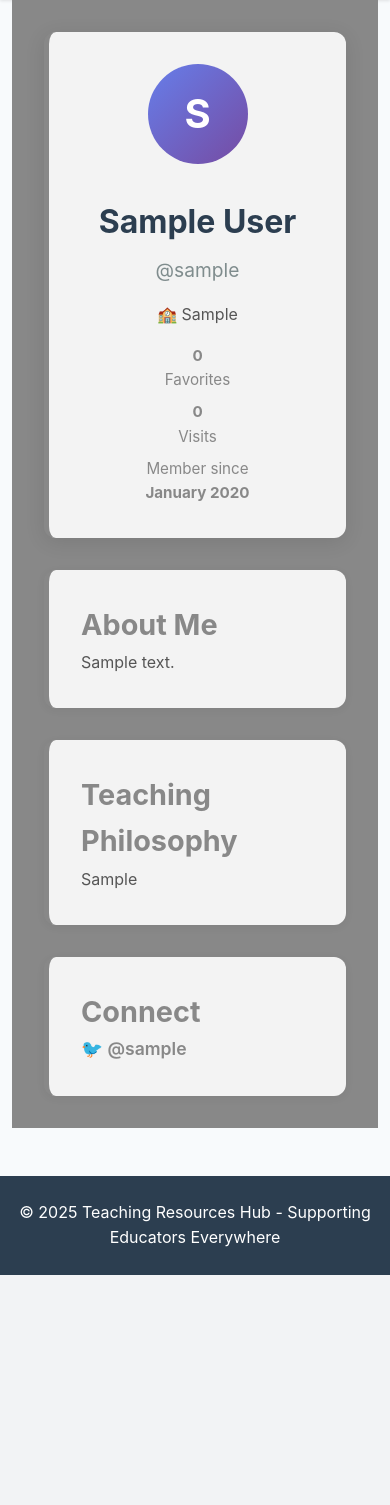
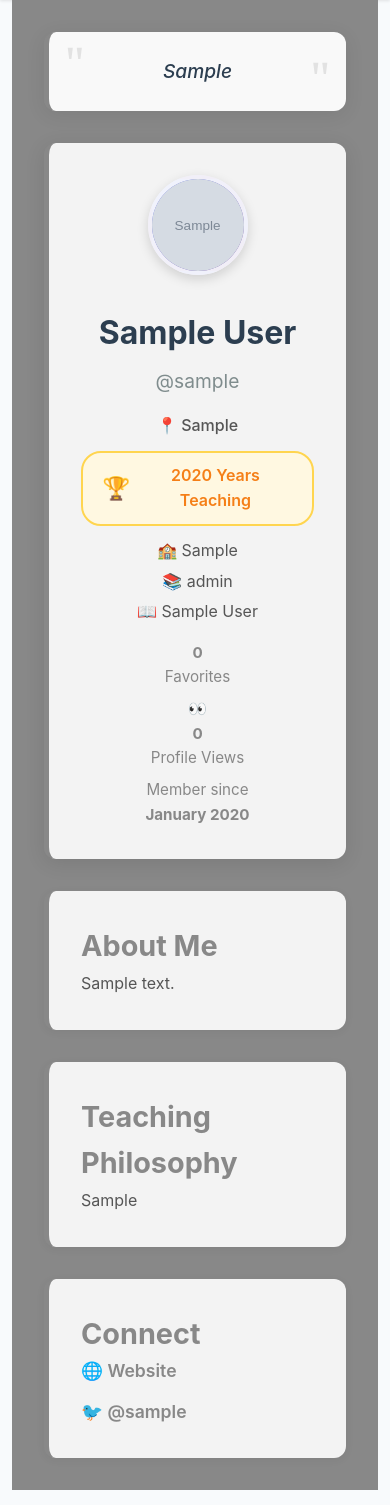
Before and after one commit to Kooltuo75/teaching-resources-hub, a Flask app: a page that uses app/templates/profile/profile.html in a window 390 px wide. Shown: the part 222-1727 px from the top of the page. Before the commit the page ends 1497 px from the top, so only its background shows below. Run offline with Flask 3, Linux system fonts and the light colour scheme; tables that the repository leaves empty hold one stand-in row (values such as "Sample post"); grey boxes marked "Sample" are stand-in pictures.

Commit message:
Phase 1 COMPLETE: Teacher Room enhancements - profile display
✅ ALL Phase 1 'Quick Wins' Features Implemented!

Profile Display Updates:
━━━━━━━━━━━━━━━━━━━━━━━━━━━━━━━━━━━━━
✨ Profile Pictures
   - Display uploaded photos in circular frame
   - Fallback to letter avatar
   - Beautiful border and shadow

💬 Favorite Quote Banner
   - Prominent display at top of profile
   - Stylized with quotation marks
   - Responsive design

🎓 Years Teaching Badge
   - Color-coded by experience:
     🌱 0-3 years (Green - New Teacher)
     📘 4-10 years (Blue - Experienced)
     🎖️ 11-20 years (Purple - Veteran)
     🏆 20+ years (Gold - Master Educator)
   - Beautiful badge with icon

📍 Location Display
   - City, State format with emoji
   - Helps teachers connect locally

🔒 Privacy Controls
   - profile_public enforcement
   - show_favorites_public setting
   - Private profiles blocked for non-auth users

⭐ Enhanced Favorites
   - Show ALL favorites (not just 12!)
   - Personal notes support
   - Respects privacy settings
   - Favorited date tracking

👀 Improved Visitor Counter
   - Eye emoji indicator
   - Better styling

Backend:
━━━━━━━━━━━━━━━━━━━━━━━━━━━━━━━━━━━━━
- Privacy enforcement in routes
- is_own_profile moved to prevent duplication
- ALL favorites loaded (removed limit)
- Personal notes attached to favorites
- Created uploads directory structure
- Added .gitignore rules for uploads

CSS & UX:
━━━━━━━━━━━━━━━━━━━━━━━━━━━━━━━━━━━━━
- Quote banner with Georgia serif font
- Experience badge color system
- Avatar image circular crop
- Responsive mobile styles
- Smooth transitions and shadows

Phase 1 Status: 100% COMPLETE! 🎉
Next: Deploy and test, then begin Phase 2

```diff
--- a/app/profile_routes.py
+++ b/app/profile_routes.py
@@ -36,6 +36,14 @@ def register_profile_routes(bp):
             flash(f'User {username} not found.', 'error')
             return redirect(url_for('main.index'))
 
+        # Check privacy settings
+        if not user.profile_public and not current_user.is_authenticated:
+            flash('This profile is private. Please log in to view it.', 'error')
+            return redirect(url_for('main.index'))
+
+        # Check if viewing own profile
+        is_own_profile = current_user.is_authenticated and current_user.id == user.id
+
         # Record profile visit if not viewing own profile
         try:
             if current_user.is_authenticated and current_user.id != user.id:
@@ -54,22 +62,25 @@ def register_profile_routes(bp):
             logger.debug(f"Could not record profile visit: {e}")
             db.session.rollback()
 
-        # Get user's favorites
-        try:
-            user_favorites = Favorite.query.filter_by(user_id=user.id).order_by(Favorite.added_at.desc()).limit(12).all()
-        except Exception as e:
-            logger.debug(f"Could not load favorites: {e}")
-            user_favorites = []
+        # Get user's favorites (ALL of them, not just 12!)
+        favorited_resources = []
+        if user.show_favorites_public or is_own_profile:
+            try:
+                user_favorites = Favorite.query.filter_by(user_id=user.id).order_by(Favorite.created_at.desc()).all()
+            except Exception as e:
+                logger.debug(f"Could not load favorites: {e}")
+                user_favorites = []
 
-        # Get full resource details for favorites
-        all_resources = ResourceService.get_all_resources_flat()
-        resources_dict = {r['name']: r for r in all_resources}
+            # Get full resource details for favorites
+            all_resources = ResourceService.get_all_resources_flat()
+            resources_dict = {r['name']: r for r in all_resources}
 
-        favorited_resources = []
-        for fav in user_favorites:
-            if fav.resource_name in resources_dict:
-                resource = resources_dict[fav.resource_name].copy()
-                favorited_resources.append(resource)
+            for fav in user_favorites:
+                if fav.resource_name in resources_dict:
+                    resource = resources_dict[fav.resource_name].copy()
+                    resource['personal_note'] = fav.personal_note  # Add user's note
+                    resource['favorited_at'] = fav.created_at
+                    favorited_resources.append(resource)
 
         # Get profile statistics
         try:
@@ -96,8 +107,6 @@ def register_profile_routes(bp):
         except Exception as e:
             logger.debug(f"Could not load recent visitors: {e}")
             visitor_users = []
-
-        is_own_profile = current_user.is_authenticated and current_user.id == user.id
 
         return render_template(
             'profile/profile.html',
--- a/app/templates/profile/profile.html
+++ b/app/templates/profile/profile.html
@@ -11,32 +11,60 @@
 ">
     <div class="profile-container">
         <!-- Profile Header -->
+        <!-- Favorite Quote Banner -->
+        {% if profile_user.favorite_quote %}
+        <div class="quote-banner" style="border-color: {{ profile_user.accent_color }};">
+            <span class="quote-mark left">"</span>
+            <p class="quote-text">{{ profile_user.favorite_quote }}</p>
+            <span class="quote-mark right">"</span>
+        </div>
+        {% endif %}
+
         <div class="profile-header" style="border-color: {{ profile_user.accent_color }};">
             <div class="profile-avatar">
+                {% if profile_user.profile_picture %}
+                <img src="{{ profile_user.profile_picture }}" alt="{{ profile_user.display_name or profile_user.username }}" class="avatar-image">
+                {% else %}
                 {{ profile_user.username[0].upper() }}
+                {% endif %}
             </div>
             <div class="profile-info">
                 <h1 class="profile-name">{{ profile_user.display_name or profile_user.username }}</h1>
                 <p class="profile-username">@{{ profile_user.username }}</p>
 
+                {% if profile_user.location %}
+                <p class="profile-location">📍 {{ profile_user.location }}</p>
+                {% endif %}
+
+                <!-- Years Teaching Badge -->
+                {% if profile_user.years_teaching %}
+                <div class="experience-badge {% if profile_user.years_teaching >= 20 %}master{% elif profile_user.years_teaching >= 11 %}veteran{% elif profile_user.years_teaching >= 4 %}experienced{% else %}new-teacher{% endif %}">
+                    <span class="badge-icon">
+                        {% if profile_user.years_teaching >= 20 %}🏆{% elif profile_user.years_teaching >= 11 %}🎖️{% elif profile_user.years_teaching >= 4 %}📘{% else %}🌱{% endif %}
+                    </span>
+                    <span class="badge-text">{{ profile_user.years_teaching }} Year{% if profile_user.years_teaching != 1 %}s{% endif %} Teaching</span>
+                </div>
+                {% endif %}
+
                 {% if profile_user.school %}
                 <p class="profile-school">🏫 {{ profile_user.school }}</p>
                 {% endif %}
 
-                {% if profile_user.grade_levels %}
-                <p class="profile-grades">📚 {{ profile_user.grade_levels }}</p>
+                {% if profile_user.grade_level %}
+                <p class="profile-grades">📚 {{ profile_user.grade_level }}</p>
                 {% endif %}
 
-                {% if profile_user.subjects %}
-                <p class="profile-subjects">📖 {{ profile_user.subjects }}</p>
+                {% if profile_user.subjects_taught %}
+                <p class="profile-subjects">📖 {{ profile_user.subjects_taught }}</p>
                 {% endif %}
 
                 <div class="profile-stats">
                     <span class="stat-item" style="color: {{ profile_user.accent_color }};">
                         <strong>{{ total_favorites }}</strong> Favorites
                     </span>
-                    <span class="stat-item" style="color: {{ profile_user.accent_color }};">
-                        <strong>{{ total_visits }}</strong> Visits
+                    <span class="stat-item visitor-counter-stat" style="color: {{ profile_user.accent_color }};">
+                        <span class="counter-icon">👀</span>
+                        <strong>{{ total_visits }}</strong> Profile Views
                     </span>
                     <span class="stat-item" style="color: {{ profile_user.accent_color }};">
                         Member since <strong>{{ profile_user.created_at.strftime('%B %Y') }}</strong>
@@ -116,12 +144,12 @@
             {% endif %}
 
             <!-- Contact/Links Section -->
-            {% if profile_user.website_url or profile_user.twitter_handle %}
+            {% if profile_user.website or profile_user.twitter_handle %}
             <div class="profile-section" style="border-color: {{ profile_user.accent_color }};">
                 <h2 style="color: {{ profile_user.accent_color }};">Connect</h2>
                 <div class="profile-links">
-                    {% if profile_user.website_url %}
-                    <a href="{{ profile_user.website_url }}" target="_blank" rel="noopener noreferrer" class="profile-link" style="color: {{ profile_user.accent_color }};">
+                    {% if profile_user.website %}
+                    <a href="{{ profile_user.website }}" target="_blank" rel="noopener noreferrer" class="profile-link" style="color: {{ profile_user.accent_color }};">
                         🌐 Website
                     </a>
                     {% endif %}
@@ -160,6 +188,122 @@
 .profile-container {
     max-width: 1200px;
     margin: 0 auto;
+}
+
+/* Favorite Quote Banner */
+.quote-banner {
+    background: rgba(255,255,255,0.95);
+    border-radius: 12px;
+    padding: 2rem 3rem;
+    margin-bottom: 2rem;
+    text-align: center;
+    border-left: 5px solid;
+    box-shadow: 0 4px 20px rgba(0,0,0,0.08);
+    position: relative;
+}
+
+.quote-mark {
+    font-size: 4rem;
+    opacity: 0.2;
+    font-family: Georgia, serif;
+    line-height: 1;
+}
+
+.quote-mark.left {
+    position: absolute;
+    left: 1rem;
+    top: 0.5rem;
+}
+
+.quote-mark.right {
+    position: absolute;
+    right: 1rem;
+    bottom: 0.5rem;
+}
+
+.quote-text {
+    font-size: 1.5rem;
+    font-style: italic;
+    color: #2c3e50;
+    margin: 0;
+    font-weight: 500;
+    line-height: 1.6;
+}
+
+/* Profile Avatar with Image Support */
+.profile-avatar {
+    width: 120px;
+    height: 120px;
+    border-radius: 50%;
+    background: linear-gradient(135deg, #667eea 0%, #764ba2 100%);
+    color: white;
+    display: flex;
+    align-items: center;
+    justify-content: center;
+    font-size: 3rem;
+    font-weight: bold;
+    flex-shrink: 0;
+    overflow: hidden;
+    border: 4px solid rgba(255,255,255,0.9);
+    box-shadow: 0 4px 12px rgba(0,0,0,0.15);
+}
+
+.avatar-image {
+    width: 100%;
+    height: 100%;
+    object-fit: cover;
+}
+
+/* Experience Badge */
+.experience-badge {
+    display: inline-flex;
+    align-items: center;
+    gap: 0.5rem;
+    padding: 0.6rem 1.2rem;
+    border-radius: 20px;
+    font-weight: 600;
+    margin: 0.5rem 0;
+    border: 2px solid;
+    transition: all 0.2s;
+}
+
+.experience-badge.new-teacher {
+    background: #e8f5e9;
+    color: #2e7d32;
+    border-color: #66bb6a;
+}
+
+.experience-badge.experienced {
+    background: #e3f2fd;
+    color: #1565c0;
+    border-color: #42a5f5;
+}
+
+.experience-badge.veteran {
+    background: #f3e5f5;
+    color: #6a1b9a;
+    border-color: #ab47bc;
+}
+
+.experience-badge.master {
+    background: #fff8e1;
+    color: #f57f17;
+    border-color: #ffd54f;
+}
+
+.badge-icon {
+    font-size: 1.4rem;
+}
+
+.badge-text {
+    font-size: 1rem;
+}
+
+/* Location Display */
+.profile-location {
+    margin: 0.3rem 0;
+    color: #555;
+    font-weight: 500;
 }
 
 .profile-header {
@@ -453,6 +597,22 @@
     .profile-resources-grid {
         grid-template-columns: 1fr;
     }
+
+    .quote-banner {
+        padding: 1.5rem 2rem;
+    }
+
+    .quote-text {
+        font-size: 1.2rem;
+    }
+
+    .quote-mark {
+        font-size: 3rem;
+    }
+
+    .experience-badge {
+        justify-content: center;
+    }
 }
 </style>
 {% endblock %}
```
Also changed, not shown: .claude/settings.local.json, Screenshot 2025-11-05 221440.png (added), 2 other files.
